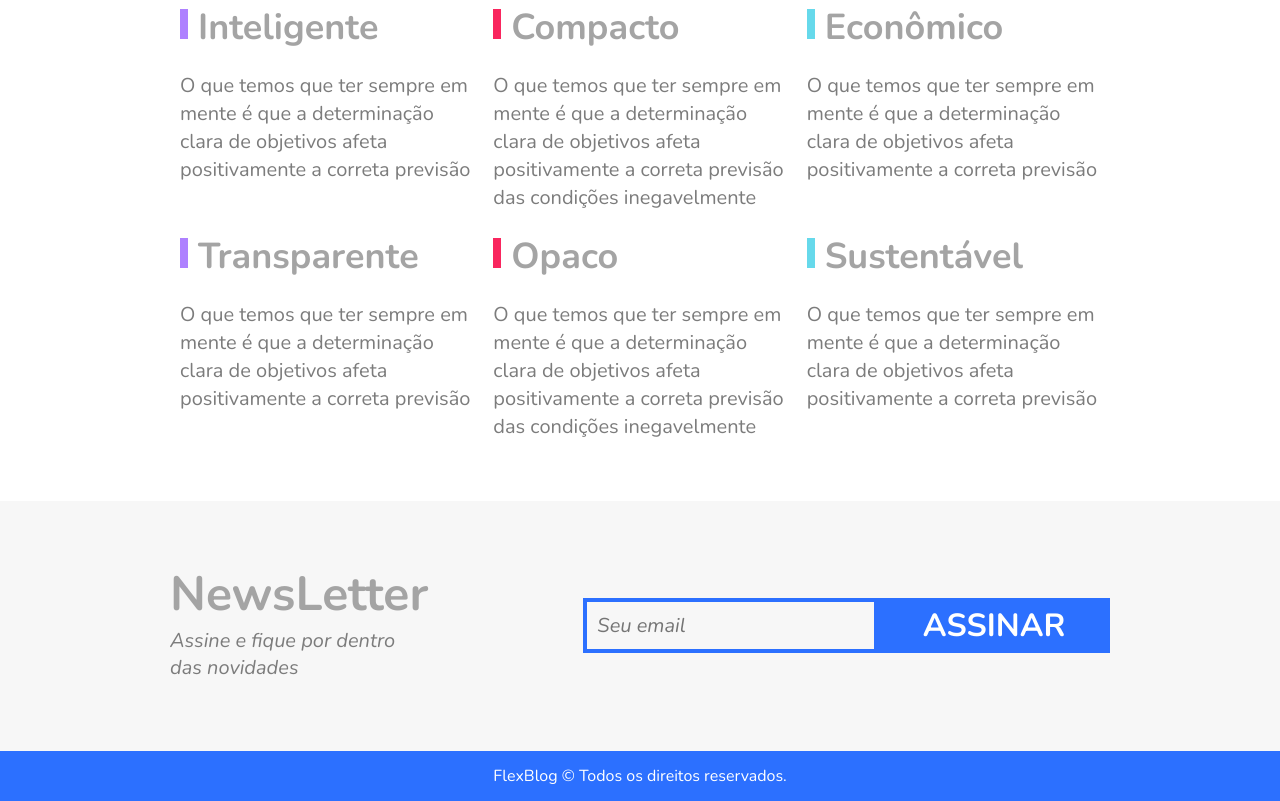
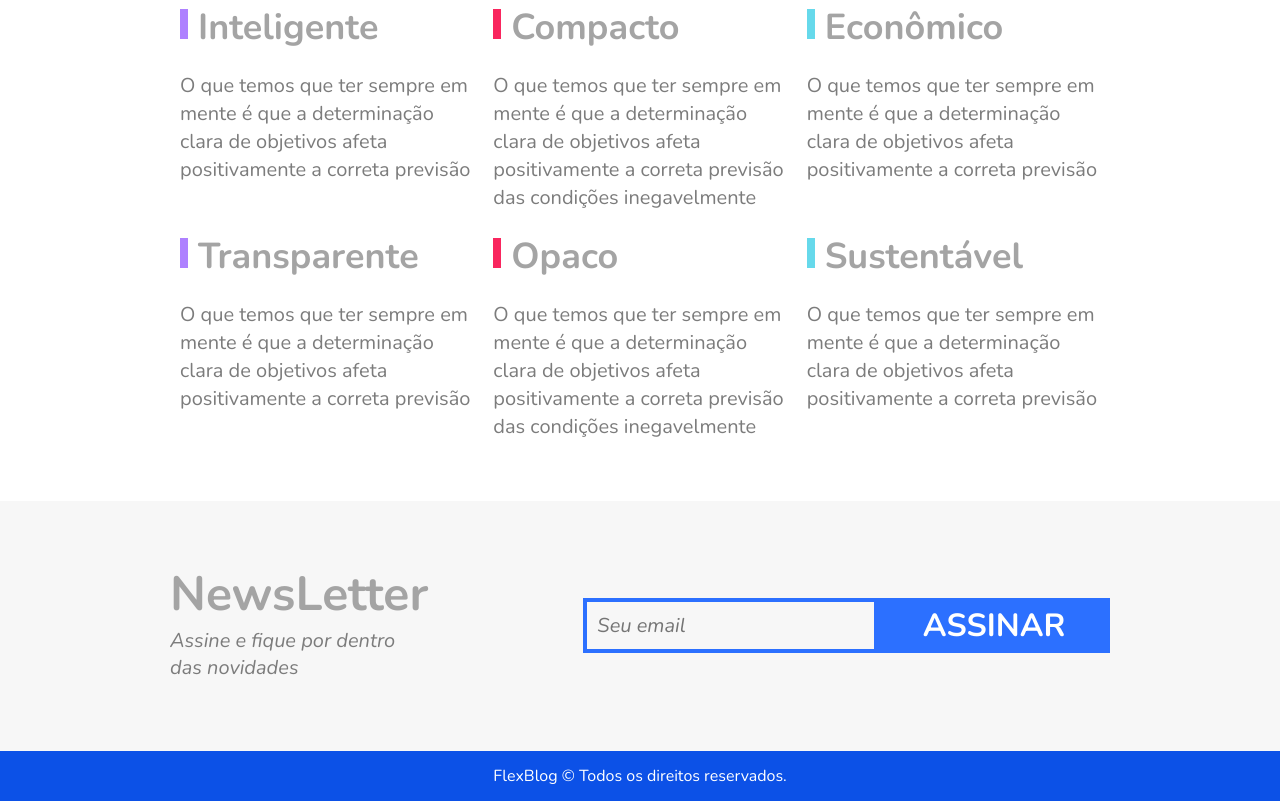
Before and after one commit to joaopedrojardim/origamidFlexBox, a plain HTML site: page index.html in a window 1280 px wide. Shown: the part 2572-3373 px from the top of the page. Drawn offline with nearby package versions, Linux system fonts and the light colour scheme.

Commit message:
Alteração da cor do footer

```diff
--- a/style.css
+++ b/style.css
@@ -377,7 +377,7 @@ img{
 footer{
     height: 50px;
     display: flex;
-    background-color: #2c70ff;
+    background-color: #0c51e7;
     align-items: center;
     justify-content: center;
 }
```
